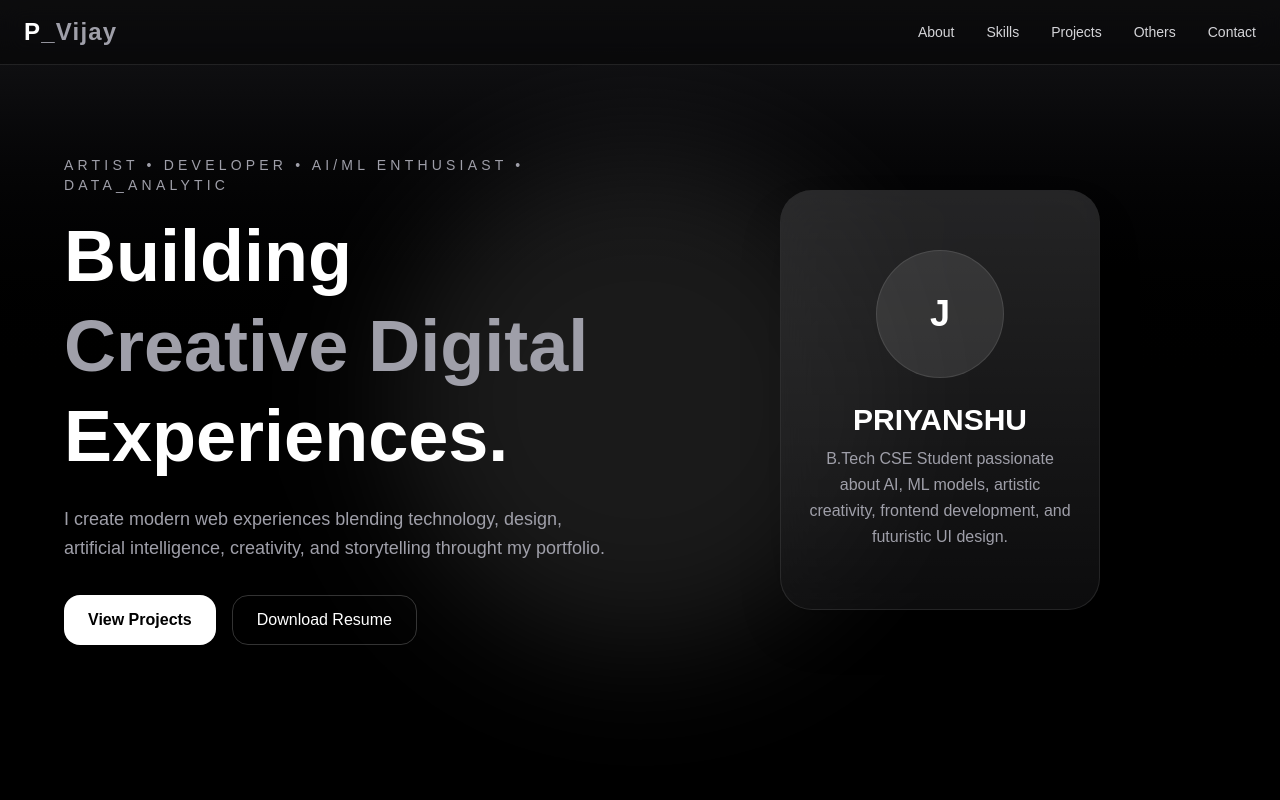
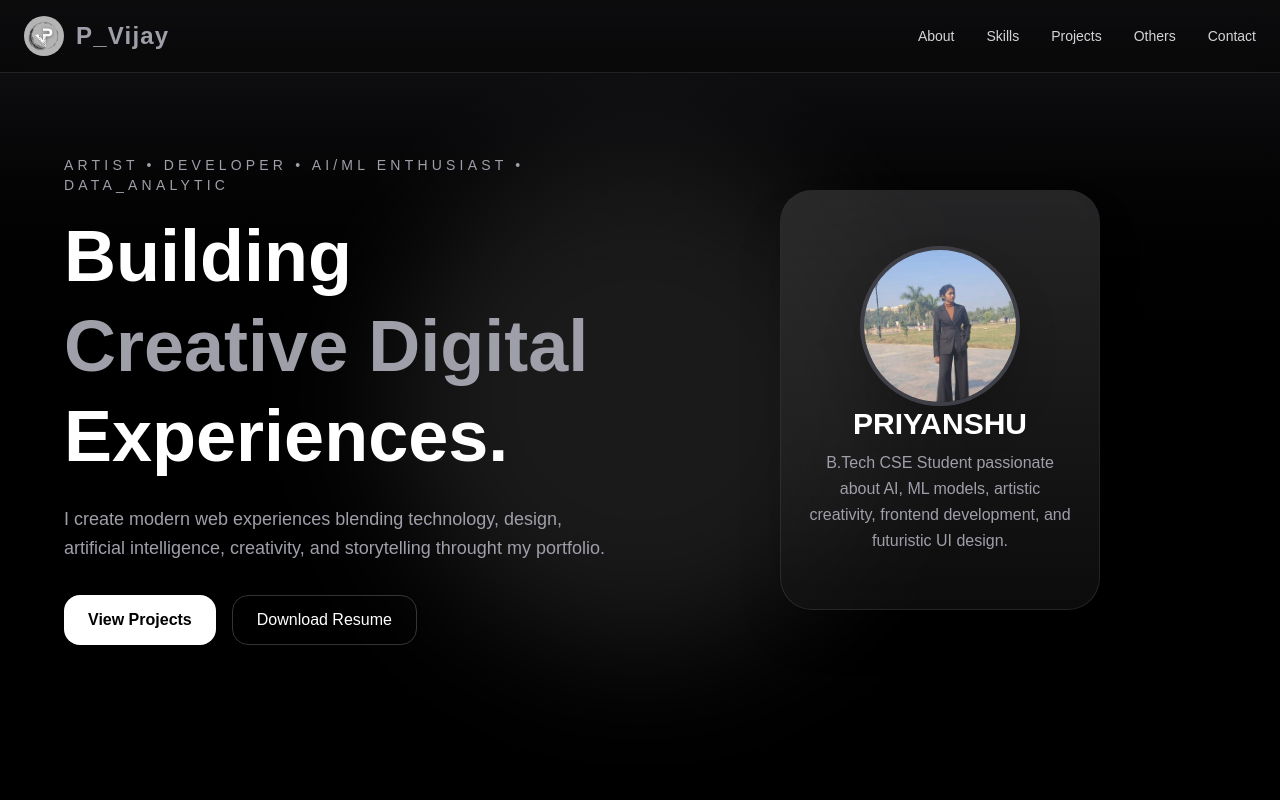
Before and after one commit to Butkii025/my-portfolio, a Next.js app: page / in a window 1280 px wide. Shown: the top 800 px of the page. Built offline with nearby package versions, Linux system fonts and the light colour scheme.

Commit message:
uploaded porfolio logo

```diff
--- a/app/page.js
+++ b/app/page.js
@@ -33,29 +33,33 @@ export default function JunuPortfolio() {
   return (
     <div className="min-h-screen bg-black text-white overflow-hidden">
       {/* NAVBAR */}
+      {/* NAVBAR */}
 <nav className="fixed top-0 left-0 w-full z-50 backdrop-blur-md bg-black/40 border-b border-white/10">
+
   <div className="max-w-7xl mx-auto flex items-center justify-between px-6 py-4">
+
+    {/* LEFT SIDE */}
+    <div className="flex items-center gap-3">
+      <img
+        src="/pv_logo.jpg"
+        alt="Logo"
+        className="h-10 w-10 rounded-full"
+      />
+
       <h1 className="text-2xl font-bold tracking-wider">
-            P<span className="text-zinc-400">_Vijay</span>
+        <span className="text-zinc-400">P_Vijay</span>
       </h1>
+    </div>
 
+    {/* RIGHT SIDE */}
     <div className="hidden md:flex gap-8 text-sm text-zinc-300">
-            <a href="#about" className="hover:text-white transition">
-              About
-            </a>
-            <a href="#skills" className="hover:text-white transition">
-              Skills
-            </a>
-            <a href="#projects" className="hover:text-white transition">
-              Projects
-            </a>
-            <a href="#others" className="hover:text-white transition">
-              Others
-            </a>
-            <a href="#contact" className="hover:text-white transition">
-              Contact
-            </a>
+      <a href="#about">About</a>
+      <a href="#skills">Skills</a>
+      <a href="#projects">Projects</a>
+      <a href="#others">Others</a>
+      <a href="#contact">Contact</a>
     </div>
+
   </div>
 </nav>
 
@@ -98,9 +102,11 @@ export default function JunuPortfolio() {
               <div className="absolute inset-0 bg-gradient-to-b from-white/10 to-transparent" />
 
               <div className="relative z-10 flex flex-col items-center justify-center h-full px-6 text-center">
-                <div className="w-32 h-32 rounded-full bg-white/10 border border-white/10 mb-6 flex items-center justify-center text-4xl font-bold">
-                  J
-                </div>
+                <img
+                 src="/profile.png"
+                 alt="Profile"
+                 className="w-40 h-40 rounded-full object-cover border-4 border-zinc-700 shadow-2xl"
+                 />
 
                 <h2 className="text-3xl font-bold mb-2">PRIYANSHU</h2>
 
```
Also changed, not shown: public/profile.png (added), public/pv_logo.jpg (added). Lines whose indentation alone changed are shown as unchanged.
